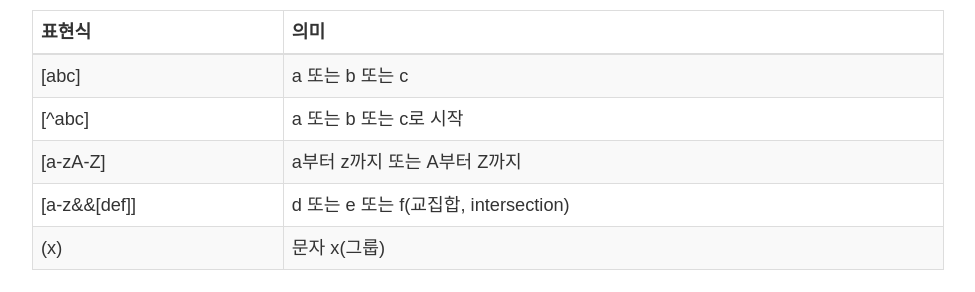
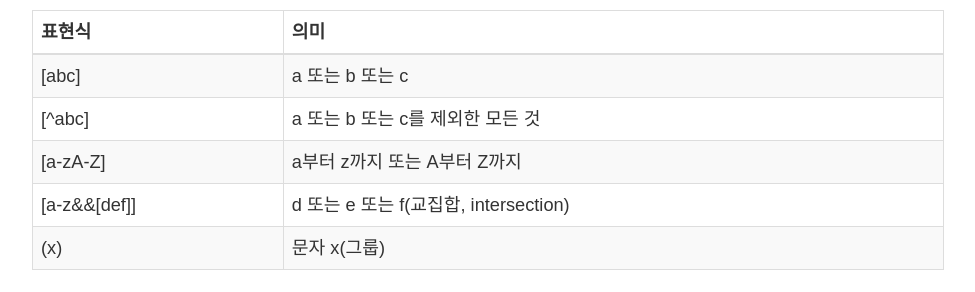
Before and after one commit to kwSeo/kwSeo.github.io, a Jekyll site: the page built from _posts/2016-01-23-java-regular-expression.md, in a window 1280 px wide and 900 px high, scrolled down 1191 px. Shown: the part 151-443 px from the top of the window, without its empty margins (152-1127 px from the left). Built offline with Jekyll 4.4.1, drawn with Linux system fonts in a browser that asks for light colours; nearby versions of some CDN libraries; library files that are not in the unit come from our copies; comment, search, counter and statistics services are not loaded.

Commit message:
잘못된 것 수정

```diff
--- a/_posts/2016-01-23-java-regular-expression.md
+++ b/_posts/2016-01-23-java-regular-expression.md
@@ -31,7 +31,7 @@ x | 문자 x
 표현식 | 의미
 ---|---
 [abc] | a 또는 b 또는 c
-[^abc] | a 또는 b 또는 c로 시작
+[^abc] | a 또는 b 또는 c를 제외한 모든 것
 [a-zA-Z] | a부터 z까지 또는 A부터 Z까지
 [a-z&&[def]] | d 또는 e 또는 f(교집합, intersection)
 (x) | 문자 x(그룹)
```
